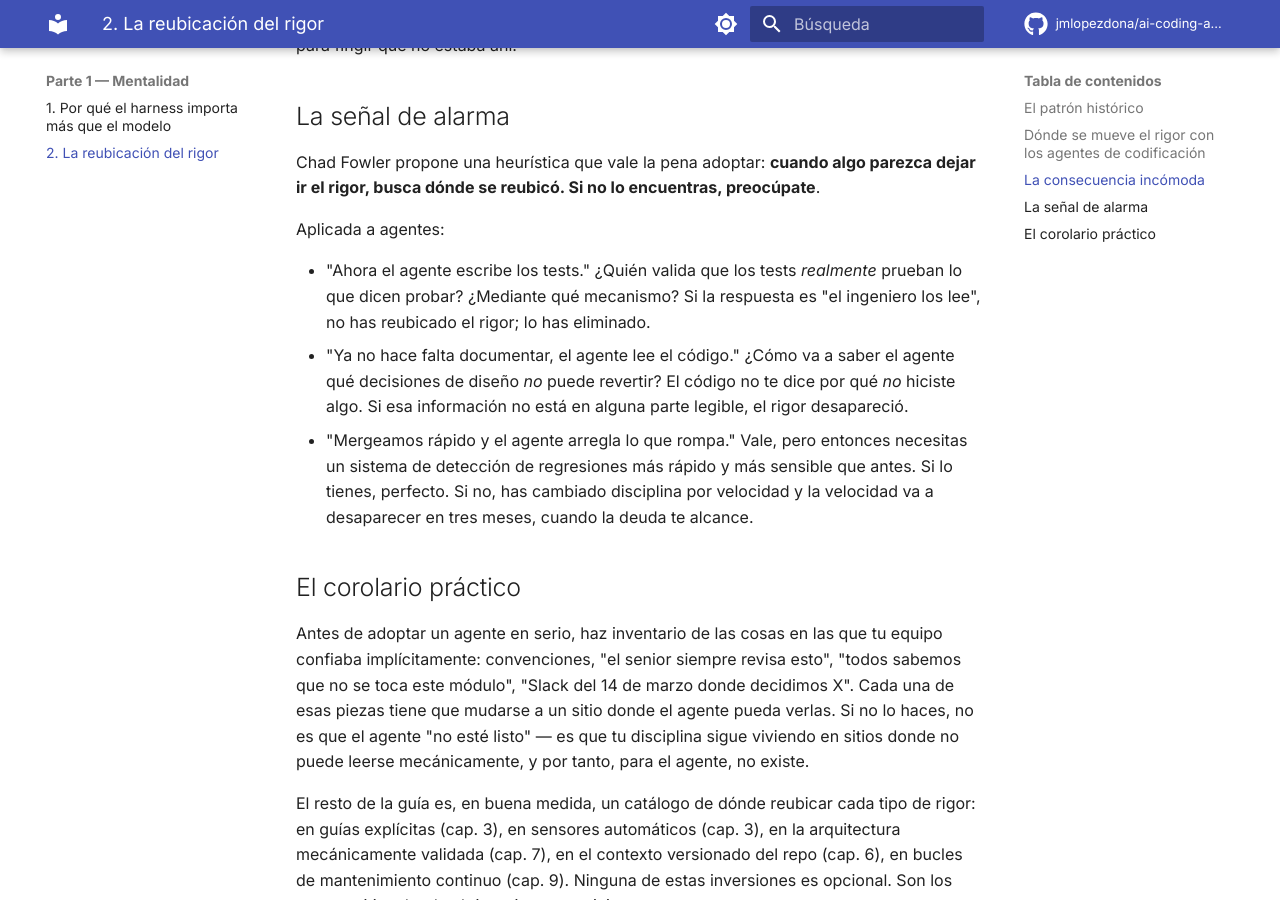
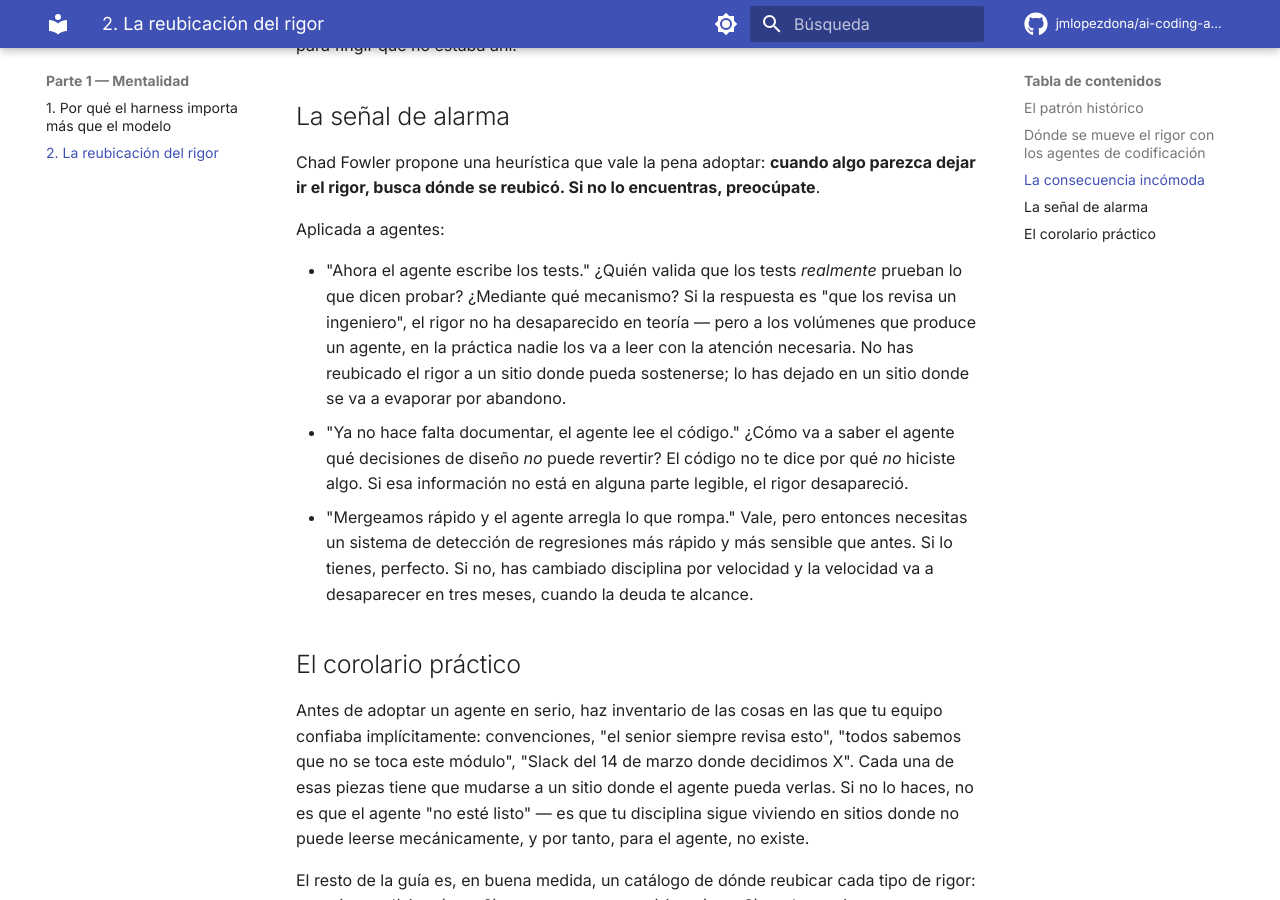
Before and after one commit to jmlopezdona/ai-coding-agents-harness, an MkDocs documentation site: the page built from docs/02-rigor-reubicado.md, in a window 1280 px wide and 900 px high, scrolled down 1856 px. Built offline with MkDocs 1.6.1 and Material for MkDocs 9.7.7, drawn with Linux system fonts in a browser that asks for light colours; comment, search, counter and statistics services are not loaded.

Commit message:
Matizar argumento sobre revisión humana de tests
La versión anterior decía que si el ingeniero lee los tests el rigor
"se elimina", lo cual es falso en teoría. El problema real es de
escala: a los volúmenes del agente la lectura no ocurre en la
práctica y el rigor se evapora por abandono, no por el mecanismo.

Co-Authored-By: Claude Opus 4.6 (1M context) <noreply@anthropic.com>

```diff
--- a/docs/02-rigor-reubicado.md
+++ b/docs/02-rigor-reubicado.md
@@ -40,7 +40,7 @@ Chad Fowler propone una heurística que vale la pena adoptar: **cuando algo pare
 
 Aplicada a agentes:
 
-- "Ahora el agente escribe los tests." ¿Quién valida que los tests *realmente* prueban lo que dicen probar? ¿Mediante qué mecanismo? Si la respuesta es "el ingeniero los lee", no has reubicado el rigor; lo has eliminado.
+- "Ahora el agente escribe los tests." ¿Quién valida que los tests *realmente* prueban lo que dicen probar? ¿Mediante qué mecanismo? Si la respuesta es "que los revisa un ingeniero", el rigor no ha desaparecido en teoría — pero a los volúmenes que produce un agente, en la práctica nadie los va a leer con la atención necesaria. No has reubicado el rigor a un sitio donde pueda sostenerse; lo has dejado en un sitio donde se va a evaporar por abandono.
 - "Ya no hace falta documentar, el agente lee el código." ¿Cómo va a saber el agente qué decisiones de diseño *no* puede revertir? El código no te dice por qué *no* hiciste algo. Si esa información no está en alguna parte legible, el rigor desapareció.
 - "Mergeamos rápido y el agente arregla lo que rompa." Vale, pero entonces necesitas un sistema de detección de regresiones más rápido y más sensible que antes. Si lo tienes, perfecto. Si no, has cambiado disciplina por velocidad y la velocidad va a desaparecer en tres meses, cuando la deuda te alcance.
 
```
